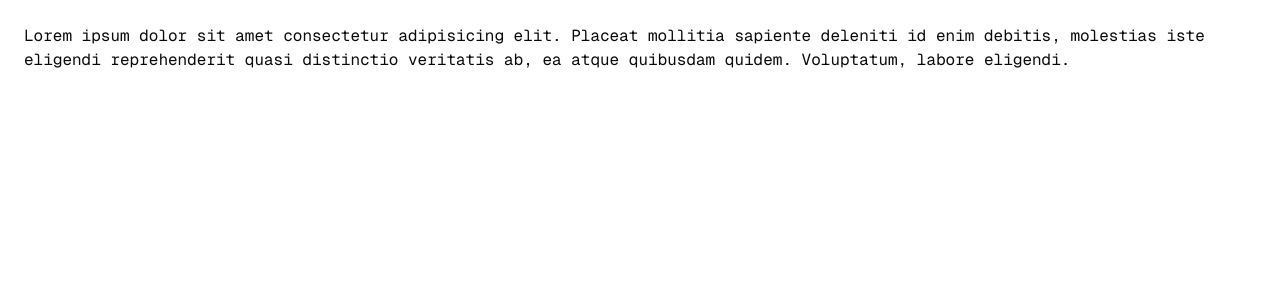
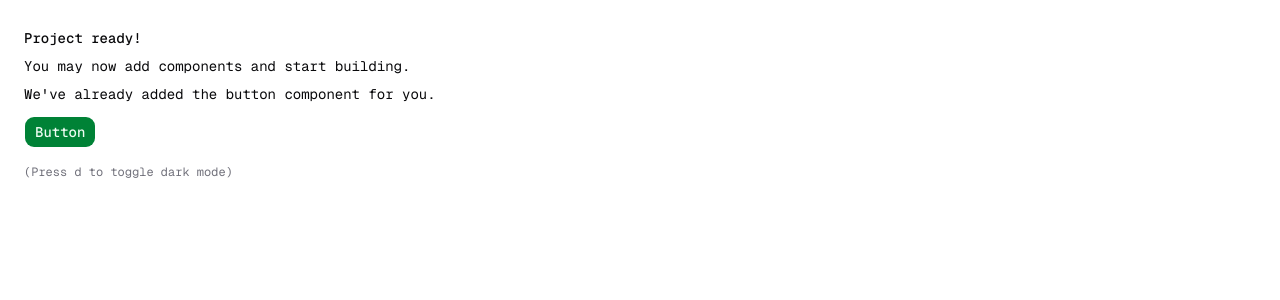
Before and after one commit to mramon256/ventas_01, a Next.js app: page / in a window 1280 px wide. Shown: the top 300 px of the page. Built offline with nearby package versions, Linux system fonts and the light colour scheme.

Commit message:
Restore starter home page

```diff
--- a/app/page.tsx
+++ b/app/page.tsx
@@ -3,7 +3,17 @@ import { Button } from "@/components/ui/button"
 export default function Page() {
   return (
     <div className="flex min-h-svh p-6">
-      <p>Lorem ipsum dolor sit amet consectetur adipisicing elit. Placeat mollitia sapiente deleniti id enim debitis, molestias iste eligendi reprehenderit quasi distinctio veritatis ab, ea atque quibusdam quidem. Voluptatum, labore eligendi.</p>
+      <div className="flex max-w-md min-w-0 flex-col gap-4 text-sm leading-loose">
+        <div>
+          <h1 className="font-medium">Project ready!</h1>
+          <p>You may now add components and start building.</p>
+          <p>We&apos;ve already added the button component for you.</p>
+          <Button className="mt-2">Button</Button>
+        </div>
+        <div className="font-mono text-xs text-muted-foreground">
+          (Press <kbd>d</kbd> to toggle dark mode)
+        </div>
+      </div>
     </div>
   )
 }
```
